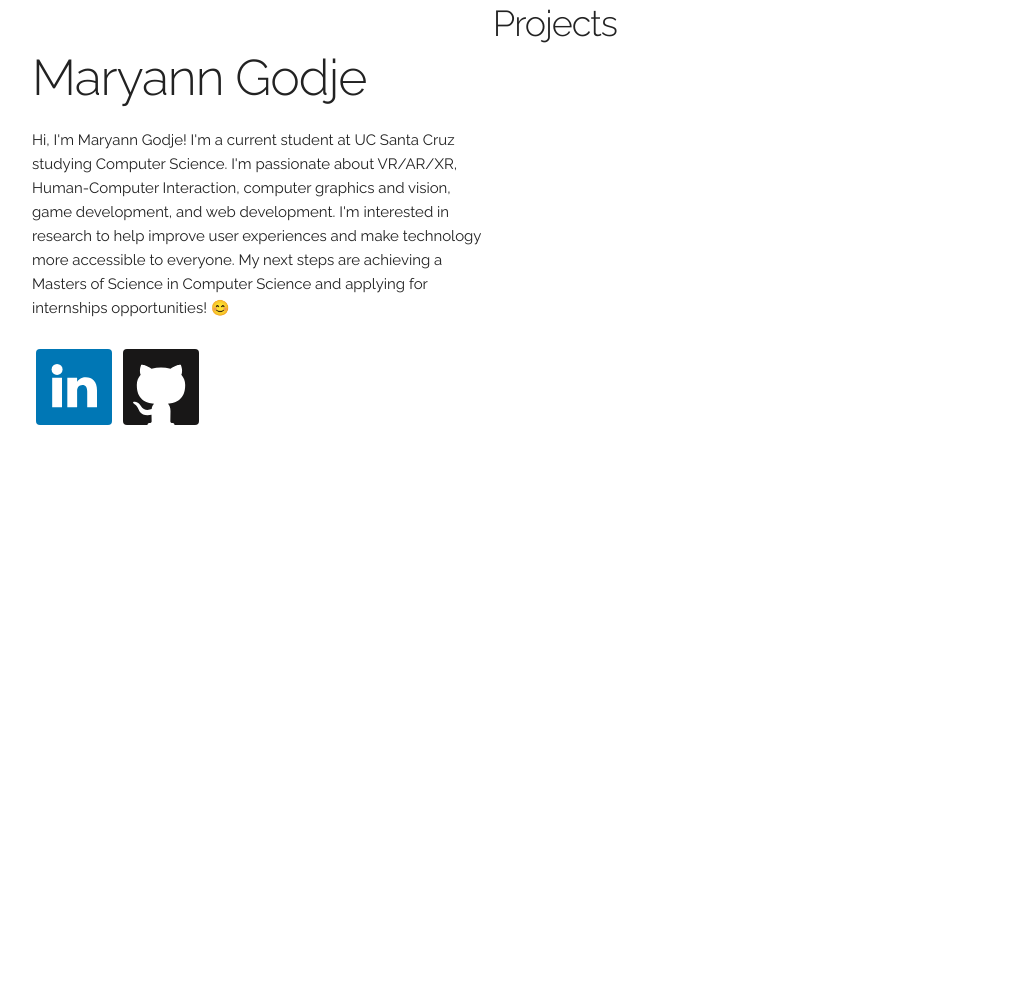
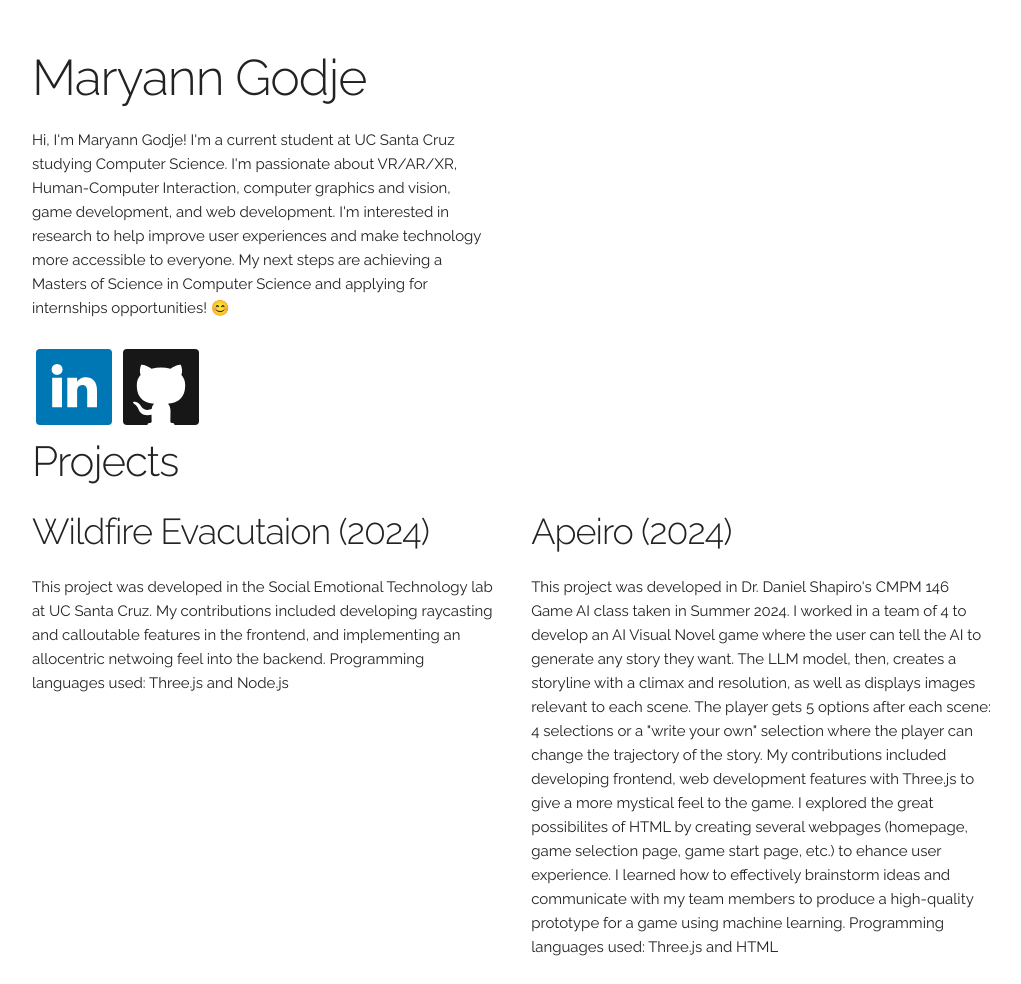
Before and after one commit to mgodje/mgodje.github.io, a plain HTML site: page index.html in a window 1280 px wide. Shown: the whole page, without its empty margins (128-1149 px from the left). Before the commit the page ends 800 px from the top, so only its background shows below. Drawn offline with Linux system fonts and the light colour scheme.

Commit message:
add: projects into index.html

```diff
--- a/index.html
+++ b/index.html
@@ -44,12 +44,32 @@
         </p>
         <a href="https://www.linkedin.com/in/maryann-godje" class=""><img class="icon" src="images/LinkedIn.svg" alt="Icon for LinkedIn"></a>
         <a href="https://www.github.com/mgodje" class=""><img class="icon" src="images/GitHub.svg" alt="Icon for GitHub"></a>
+        <!-- resume? -->
     </div>
     <div class="row">
-      <div class="three columns">
-        <h3>Projects</h3>
+      <div class="twenty columns">
+        <h2>Projects</h2>
     </div>
+    <div class="row">
+      <div class="one-half column">
+        <h3>Wildfire Evacutaion (2024)</h3> <!-- add link -->
+        <p>
+            This project was developed in the Social Emotional Technology lab at UC Santa Cruz. <!-- add link -->
+            My contributions included developing raycasting and calloutable features in the frontend, and implementing an allocentric netwoing feel into the backend.
+            Programming languages used: Three.js and Node.js <!-- bold? -->
+        </p>
   </div>
+  <div class="one-half column">
+    <h3>Apeiro (2024)</h3> <!-- make this italicized --> <!-- add link -->
+    <p>
+        This project was developed in Dr. Daniel Shapiro's CMPM 146 Game AI class taken in Summer 2024.
+        I worked in a team of 4 to develop an AI Visual Novel game where the user can tell the AI to generate any story they want.
+        The LLM model, then, creates a storyline with a climax and resolution, as well as displays images relevant to each scene.
+        The player gets 5 options after each scene: 4 selections or a "write your own" selection where the player can change the trajectory of the story.
+        My contributions included developing frontend, web development features with Three.js to give a more mystical feel to the game. I explored the great possibilites of HTML by creating several webpages (homepage, game selection page, game start page, etc.) to ehance user experience.
+        I learned how to effectively brainstorm ideas and communicate with my team members to produce a high-quality prototype for a game using machine learning.
+        Programming languages used: Three.js and HTML <!-- bold? -->
+    </p>
 
 <!-- End Document
   –––––––––––––––––––––––––––––––––––––––––––––––––– -->
```
